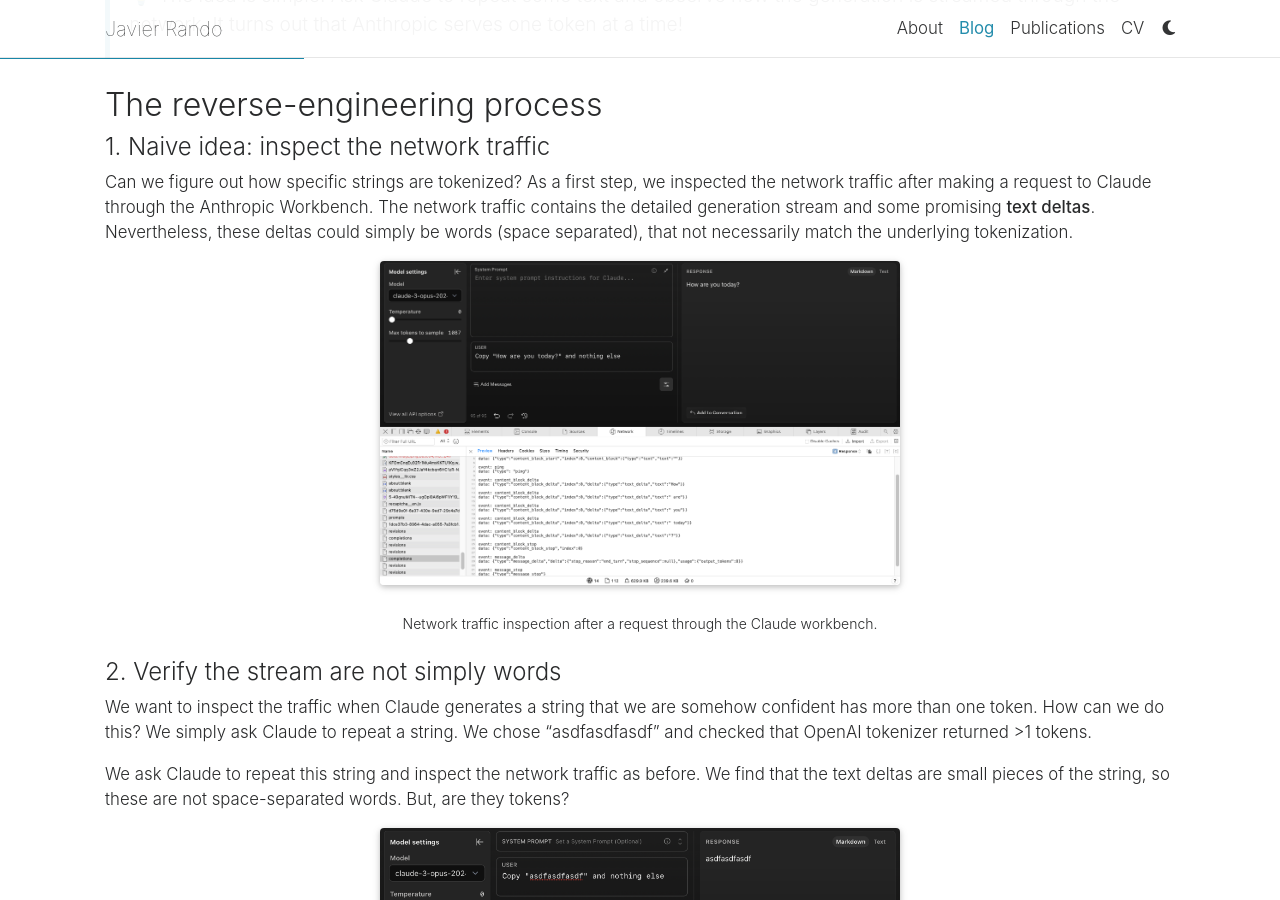
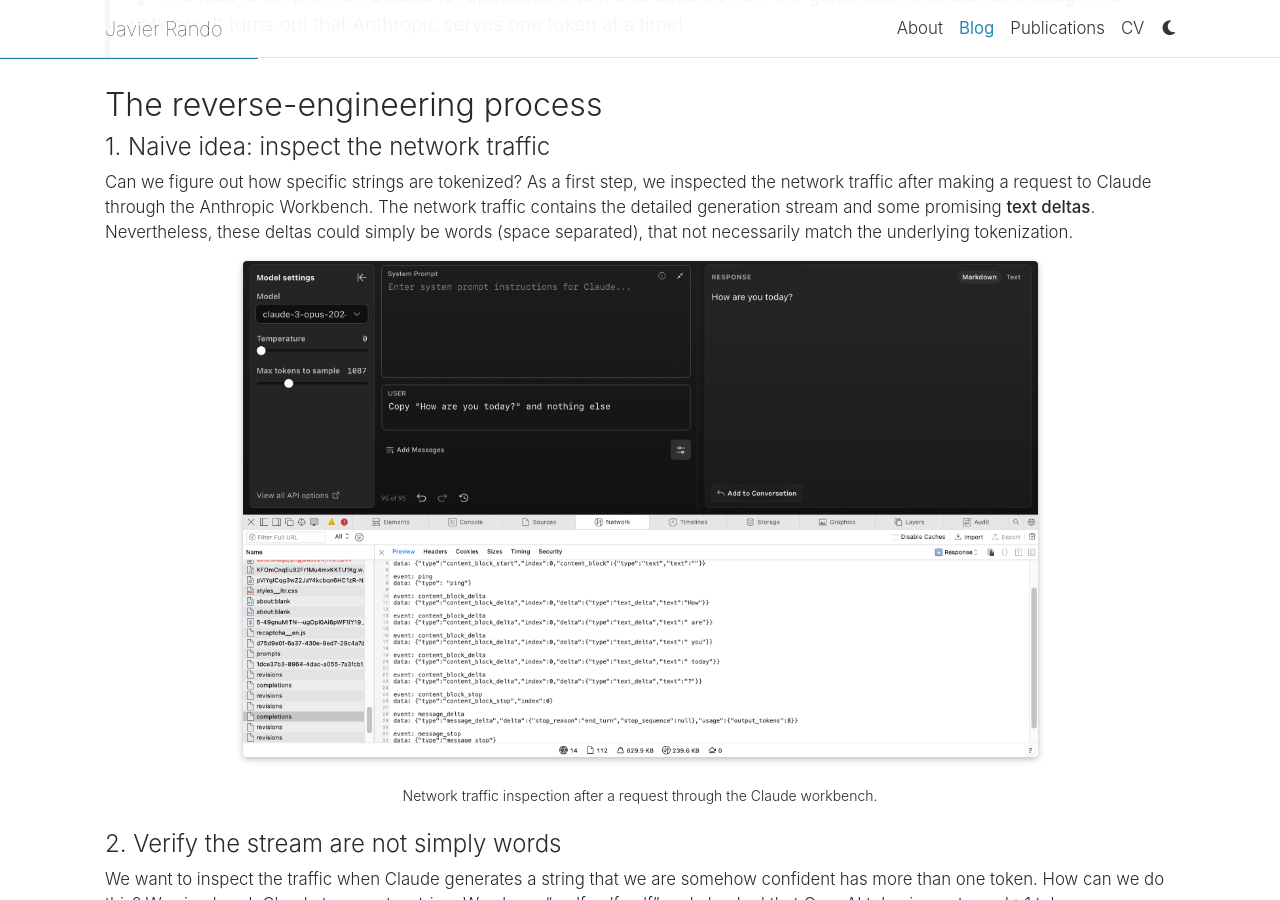
Before and after one commit to javirandor/javirandor.github.io, a Jekyll site: the page built from _posts/2024-03-12-claude-tokenizer.md, in a window 1280 px wide and 900 px high, scrolled down 499 px. Built offline with Jekyll 4.4.1, drawn with Linux system fonts in a browser that asks for light colours; full-size pictures stand in for the smaller copies a plugin makes; comment, search, counter and statistics services are not loaded; a style sheet for code colours, icons or effects is not loaded.

Commit message:
increase size claude tokenizer

```diff
--- a/_posts/2024-03-12-claude-tokenizer.md
+++ b/_posts/2024-03-12-claude-tokenizer.md
@@ -24,7 +24,7 @@
 
 <div class="row mt-3">
     <div class="col-sm mt-3 mt-md-0"></div>
-    <div class="col-sm-6 mt-3 mt-md-0">
+    <div class="col-sm-9 mt-3 mt-md-0">
        {% include figure.html path="assets/img/blog-tokenizer-traffic.png" class="img-fluid rounded z-depth-1" zoomable=true %}
     </div>
     <div class="col-sm mt-3 mt-md-0"></div>
@@ -41,7 +41,7 @@
 
 <div class="row mt-3">
     <div class="col-sm mt-3 mt-md-0"></div>
-    <div class="col-sm-6 mt-3 mt-md-0">
+    <div class="col-sm-9 mt-3 mt-md-0">
        {% include figure.html path="assets/img/blog-tokenizer-asdf.png" class="img-fluid rounded z-depth-1" zoomable=true %}
     </div>
     <div class="col-sm mt-3 mt-md-0"></div>
```
